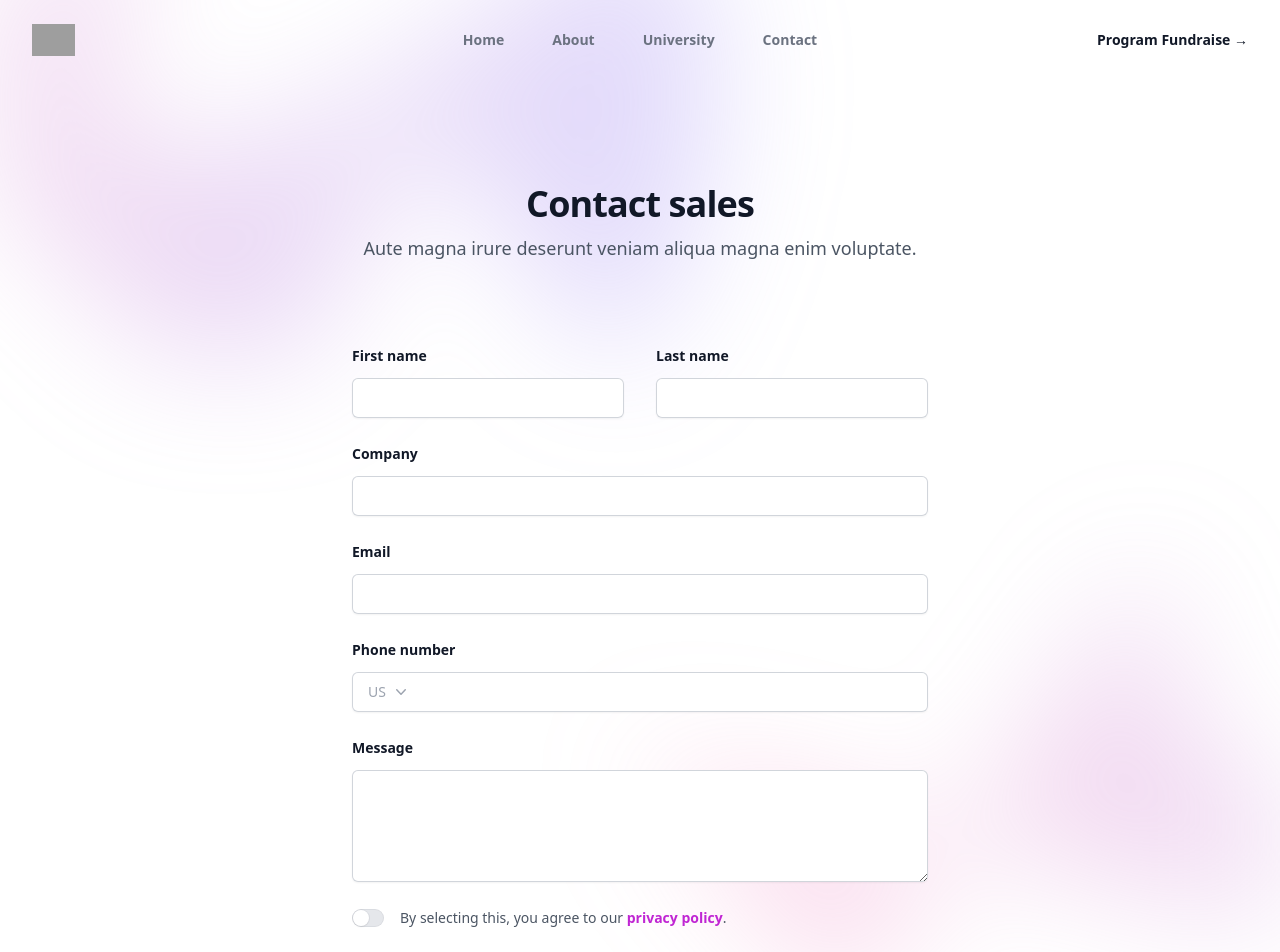
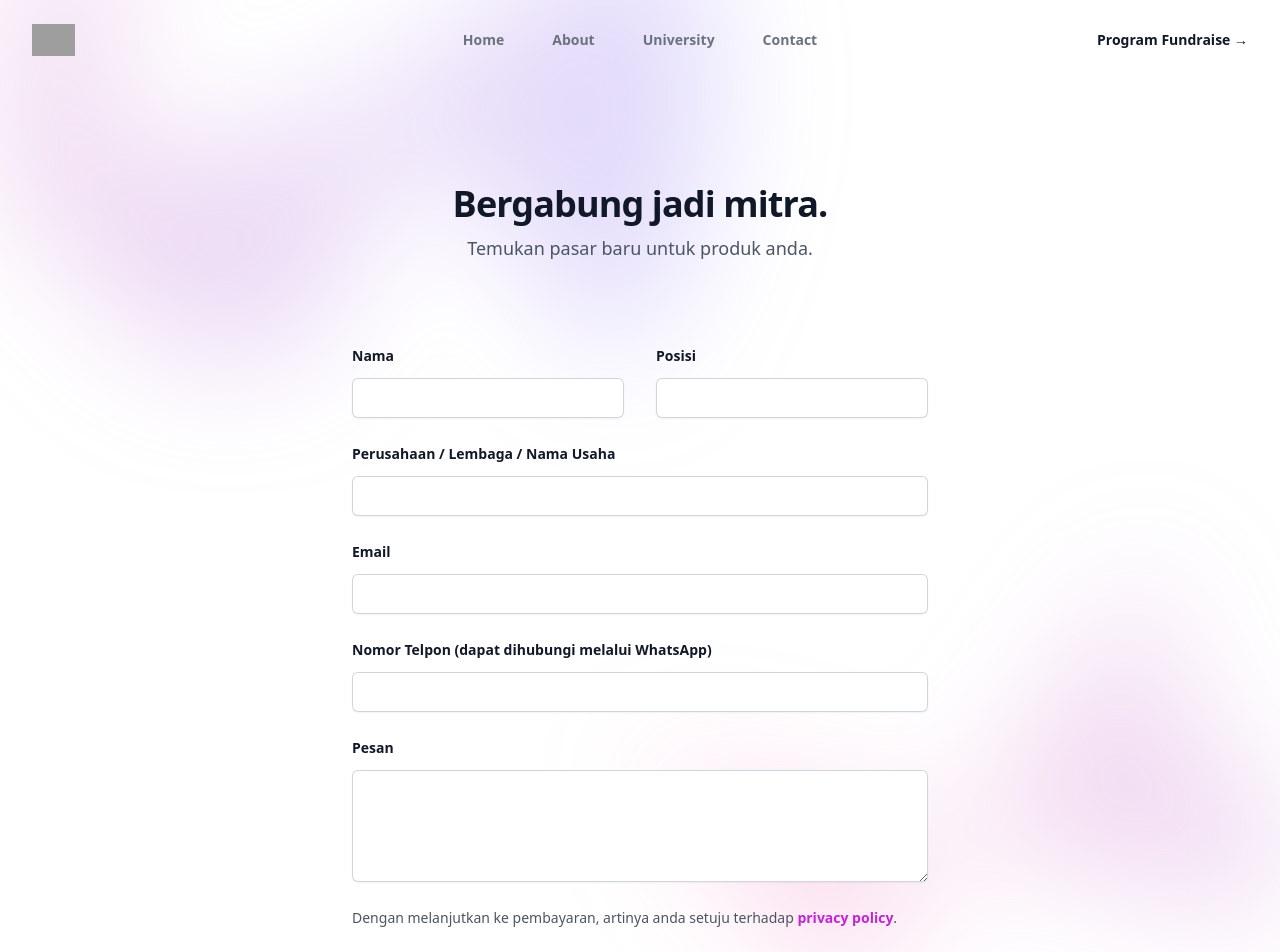
Before and after one commit to Libels/campus-fair-2024, a Next.js app: page /fundraise/sponsor in a window 1280 px wide. Shown: the top 952 px of the page. Built offline with nearby package versions, Linux system fonts and the light colour scheme; grey boxes are pictures that could not be loaded.

Commit message:
rewrite fundraising label

```diff
--- a/src/pages/fundraise/donate.tsx
+++ b/src/pages/fundraise/donate.tsx
@@ -235,14 +235,15 @@ export default function FundraiseDonation() {
 								</Switch>
 							</div>
 							<Switch.Label className="text-sm leading-6 text-gray-600">
-								Jangan tampilkan data saya &
-								dengan melanjutkan, artinya anda setuju terhadap{' '}
-								<Link href="/privacy" className="font-semibold text-fuchsia-600">
-									privacy&nbsp;policy
-								</Link>
-								.
+								Jadikan donasi saya sebagai anonim.
 							</Switch.Label>
 						</Switch.Group>
+						<span className="text-sm leading-6 text-gray-600  sm:col-span-2">
+							Dengan melanjutkan ke pembayaran, artinya anda setuju terhadap{' '}
+							<Link href="/privacy" className="font-semibold text-fuchsia-600">
+								privacy&nbsp;policy
+							</Link>.
+						</span>
 					</div>
 					<div className="mt-10">
 						<button
--- a/src/pages/fundraise/index.tsx
+++ b/src/pages/fundraise/index.tsx
@@ -3,41 +3,7 @@ import Image from 'next/image'
 import Link from 'next/link'
 import LeftBlob from '@/components/global/decorations/LeftBlob'
 import RightBlob from '@/components/global/decorations/RightBlob'
-import Teams from '@/components/about/Teams'
 import Newsletter from '@/components/global/card/Newsletter'
-
-const people = [
-	{
-		name: 'Ahmad Azhari',
-		role: 'President',
-		imageUrl:
-			'https://images.unsplash.com/photo-1494790108377-be9c29b29330?ixlib=rb-1.2.1&ixid=eyJhcHBfaWQiOjEyMDd9&auto=format&fit=facearea&facepad=2&w=256&h=256&q=80',
-	},
-	{
-		name: 'Fray Dalton',
-		role: 'Vice President',
-		imageUrl:
-			'https://images.unsplash.com/photo-1494790108377-be9c29b29330?ixlib=rb-1.2.1&ixid=eyJhcHBfaWQiOjEyMDd9&auto=format&fit=facearea&facepad=2&w=256&h=256&q=80',
-	},
-	{
-		name: 'Desi Kristianti',
-		role: 'Babu #1',
-		imageUrl:
-			'https://images.unsplash.com/photo-1494790108377-be9c29b29330?ixlib=rb-1.2.1&ixid=eyJhcHBfaWQiOjEyMDd9&auto=format&fit=facearea&facepad=2&w=256&h=256&q=80',
-	},
-	{
-		name: 'Mutliqa Maimun',
-		role: 'Babu #2',
-		imageUrl:
-			'https://images.unsplash.com/photo-1494790108377-be9c29b29330?ixlib=rb-1.2.1&ixid=eyJhcHBfaWQiOjEyMDd9&auto=format&fit=facearea&facepad=2&w=256&h=256&q=80',
-	},
-	{
-		name: 'Hanna Balqis',
-		role: 'Babu #3',
-		imageUrl:
-			'https://images.unsplash.com/photo-1494790108377-be9c29b29330?ixlib=rb-1.2.1&ixid=eyJhcHBfaWQiOjEyMDd9&auto=format&fit=facearea&facepad=2&w=256&h=256&q=80',
-	},
-]
 
 export default function Fundraise() {
 	return (
@@ -51,7 +17,7 @@ export default function Fundraise() {
 				<div className="hidden sm:mb-8 sm:flex sm:justify-center">
 					<div className="relative rounded-full py-1 px-3 text-sm leading-6 text-gray-600 ring-1 ring-gray-900/10 hover:ring-gray-900/20">
 						Mencari peluang kerja sama?{' '}
-						<Link href="#" className="font-semibold text-fuchsia-600">
+						<Link href="/fundraise/sponsor" className="font-semibold text-fuchsia-600">
 							<span className="absolute inset-0" aria-hidden="true" />
 							Mari Diskusi <span aria-hidden="true">&rarr;</span>
 						</Link>
@@ -71,13 +37,12 @@ export default function Fundraise() {
 						>
 							Donasi Sekarang
 						</Link>
-						<Link href="#" className="text-sm font-semibold leading-6 text-gray-900">
+						<Link href="/fundraise/sponsor" className="text-sm font-semibold leading-6 text-gray-900">
 							Registrasi mitra <span aria-hidden="true">→</span>
 						</Link>
 					</div>
 				</div>
 			</div>
-			<Teams people={people} />
 			<Newsletter />
 			<RightBlob />
 		</>
--- a/src/pages/fundraise/sponsor.tsx
+++ b/src/pages/fundraise/sponsor.tsx
@@ -37,44 +37,44 @@ export default function FundraiseSponsor() {
 					/>
 				</div>
 				<div className="mx-auto max-w-2xl text-center">
-					<h2 className="text-3xl font-bold tracking-tight text-gray-900 sm:text-4xl">Contact sales</h2>
+					<h2 className="text-3xl font-bold tracking-tight text-gray-900 sm:text-4xl">Bergabung jadi mitra.</h2>
 					<p className="mt-2 text-lg leading-8 text-gray-600">
-						Aute magna irure deserunt veniam aliqua magna enim voluptate.
+						Temukan pasar baru untuk produk anda.
 					</p>
 				</div>
 				<form action="#" method="POST" className="mx-auto mt-16 max-w-xl sm:mt-20">
 					<div className="grid grid-cols-1 gap-x-8 gap-y-6 sm:grid-cols-2">
 						<div>
-							<label htmlFor="first-name" className="block text-sm font-semibold leading-6 text-gray-900">
-								First name
+							<label htmlFor="full-name" className="block text-sm font-semibold leading-6 text-gray-900">
+								Nama
 							</label>
 							<div className="mt-2.5">
 								<input
 									type="text"
-									name="first-name"
-									id="first-name"
-									autoComplete="given-name"
+									name="full-name"
+									id="full-name"
+									autoComplete="name"
 									className="block w-full rounded-md border-0 px-3.5 py-2 text-gray-900 shadow-sm ring-1 ring-inset ring-gray-300 placeholder:text-gray-400 focus:ring-2 focus:ring-inset focus:ring-fuchsia-600 sm:text-sm sm:leading-6"
 								/>
 							</div>
 						</div>
 						<div>
-							<label htmlFor="last-name" className="block text-sm font-semibold leading-6 text-gray-900">
-								Last name
+							<label htmlFor="organization-title" className="block text-sm font-semibold leading-6 text-gray-900">
+								Posisi
 							</label>
 							<div className="mt-2.5">
 								<input
 									type="text"
-									name="last-name"
-									id="last-name"
-									autoComplete="family-name"
+									name="organization-title"
+									id="organization-title"
+									autoComplete="organization-title"
 									className="block w-full rounded-md border-0 px-3.5 py-2 text-gray-900 shadow-sm ring-1 ring-inset ring-gray-300 placeholder:text-gray-400 focus:ring-2 focus:ring-inset focus:ring-fuchsia-600 sm:text-sm sm:leading-6"
 								/>
 							</div>
 						</div>
 						<div className="sm:col-span-2">
 							<label htmlFor="company" className="block text-sm font-semibold leading-6 text-gray-900">
-								Company
+								Perusahaan / Lembaga / Nama Usaha
 							</label>
 							<div className="mt-2.5">
 								<input
@@ -102,39 +102,21 @@ export default function FundraiseSponsor() {
 						</div>
 						<div className="sm:col-span-2">
 							<label htmlFor="phone-number" className="block text-sm font-semibold leading-6 text-gray-900">
-								Phone number
+								Nomor Telpon (dapat dihubungi melalui WhatsApp)
 							</label>
 							<div className="relative mt-2.5">
-								<div className="absolute inset-y-0 left-0 flex items-center">
-									<label htmlFor="country" className="sr-only">
-										Country
-									</label>
-									<select
-										id="country"
-										name="country"
-										className="h-full rounded-md border-0 bg-transparent bg-none py-0 pl-4 pr-9 text-gray-400 focus:ring-2 focus:ring-inset focus:ring-fuchsia-600 sm:text-sm"
-									>
-										<option>US</option>
-										<option>CA</option>
-										<option>EU</option>
-									</select>
-									<ChevronDownIcon
-										className="pointer-events-none absolute right-3 top-0 h-full w-5 text-gray-400"
-										aria-hidden="true"
-									/>
-								</div>
 								<input
 									type="tel"
 									name="phone-number"
 									id="phone-number"
 									autoComplete="tel"
-									className="block w-full rounded-md border-0 px-3.5 py-2 pl-20 text-gray-900 shadow-sm ring-1 ring-inset ring-gray-300 placeholder:text-gray-400 focus:ring-2 focus:ring-inset focus:ring-fuchsia-600 sm:text-sm sm:leading-6"
+									className="block w-full rounded-md border-0 px-3.5 py-2 text-gray-900 shadow-sm ring-1 ring-inset ring-gray-300 placeholder:text-gray-400 focus:ring-2 focus:ring-inset focus:ring-fuchsia-600 sm:text-sm sm:leading-6"
 								/>
 							</div>
 						</div>
 						<div className="sm:col-span-2">
 							<label htmlFor="message" className="block text-sm font-semibold leading-6 text-gray-900">
-								Message
+								Pesan
 							</label>
 							<div className="mt-2.5">
 								<textarea
@@ -146,41 +128,19 @@ export default function FundraiseSponsor() {
 								/>
 							</div>
 						</div>
-						<Switch.Group as="div" className="flex gap-x-4 sm:col-span-2">
-							<div className="flex h-6 items-center">
-								<Switch
-									checked={agreed}
-									onChange={setAgreed}
-									className={classNames(
-										agreed ? 'bg-fuchsia-600' : 'bg-gray-200',
-										'flex w-8 flex-none cursor-pointer rounded-full p-px ring-1 ring-inset ring-gray-900/5 transition-colors duration-200 ease-in-out focus-visible:outline focus-visible:outline-2 focus-visible:outline-offset-2 focus-visible:outline-fuchsia-600'
-									)}
-								>
-									<span className="sr-only">Agree to policies</span>
-									<span
-										aria-hidden="true"
-										className={classNames(
-											agreed ? 'translate-x-3.5' : 'translate-x-0',
-											'h-4 w-4 transform rounded-full bg-white shadow-sm ring-1 ring-gray-900/5 transition duration-200 ease-in-out'
-										)}
-									/>
-								</Switch>
-							</div>
-							<Switch.Label className="text-sm leading-6 text-gray-600">
-								By selecting this, you agree to our{' '}
-								<a href="#" className="font-semibold text-fuchsia-600">
-									privacy&nbsp;policy
-								</a>
-								.
-							</Switch.Label>
-						</Switch.Group>
+						<span className="text-sm leading-6 text-gray-600  sm:col-span-2">
+							Dengan melanjutkan ke pembayaran, artinya anda setuju terhadap{' '}
+							<Link href="/privacy" className="font-semibold text-fuchsia-600">
+								privacy&nbsp;policy
+							</Link>.
+						</span>
 					</div>
 					<div className="mt-10">
 						<button
 							type="submit"
 							className="block w-full rounded-md bg-fuchsia-600 px-3.5 py-2.5 text-center text-sm font-semibold text-white shadow-sm hover:bg-fuchsia-500 focus-visible:outline focus-visible:outline-2 focus-visible:outline-offset-2 focus-visible:outline-fuchsia-600"
 						>
-							Let&#39;s talk
+							Mari diskusi lebih lanjut
 						</button>
 					</div>
 				</form>
```
